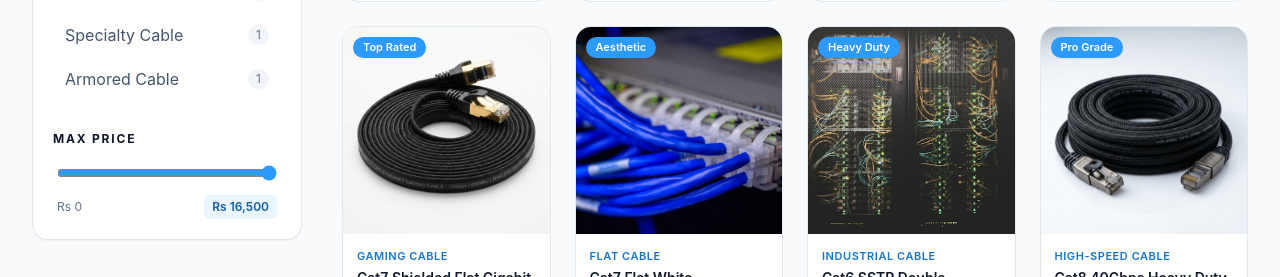
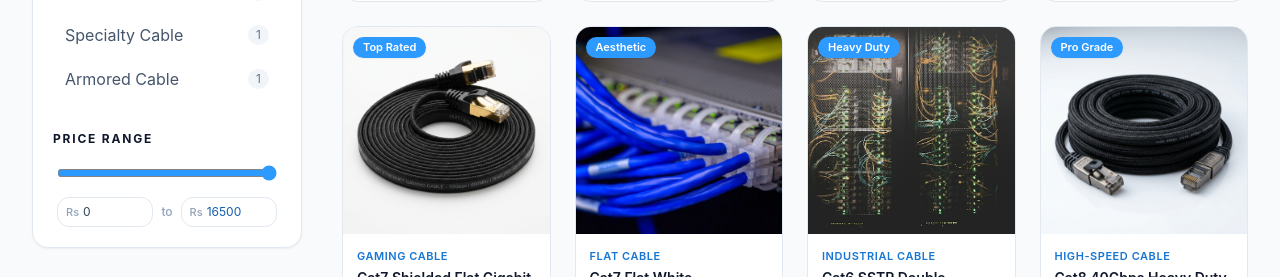
Before and after one commit to ammarlogicslabs-dev/wasooli-store, a React (Vite) app: page /shop in a window 1280 px wide. Shown: the part 880-1157 px from the top of the page. Built offline with nearby package versions, Linux system fonts and the light colour scheme.

Commit message:
update shop

```diff
--- a/index.html
+++ b/index.html
@@ -2,9 +2,9 @@
 <html lang="en">
   <head>
     <meta charset="UTF-8" />
-    <link rel="icon" type="image/svg+xml" href="/favicon.svg" />
+    <link rel="icon" type="image/png" href="/icon.png" />
     <meta name="viewport" content="width=device-width, initial-scale=1.0" />
-    <title>wasooli-store</title>
+    <title>Wasooli Store</title>
   </head>
   <body>
     <div id="root"></div>
--- a/src/pages/Shop.jsx
+++ b/src/pages/Shop.jsx
@@ -50,6 +50,7 @@ export default function Shop() {
     };
   }, []);
 
+  const [minPriceLimit, setMinPriceLimit] = useState(minPrice);
   const [priceLimit, setPriceLimit] = useState(maxPrice);
 
   const categories = useMemo(
@@ -67,6 +68,8 @@ export default function Shop() {
 
   const filteredProducts = useMemo(() => {
     const query = search.trim().toLowerCase();
+    const min = minPriceLimit === "" ? minPrice : Number(minPriceLimit);
+    const max = priceLimit === "" ? maxPrice : Number(priceLimit);
 
     let result = products.filter((product) => {
       const matchesSearch =
@@ -76,7 +79,8 @@ export default function Shop() {
       const matchesCategory =
         category === "All" || product.category === category;
 
-      const matchesPrice = Number(product.price) <= priceLimit;
+      const price = Number(product.price);
+      const matchesPrice = price >= min && price <= max;
 
       return matchesSearch && matchesCategory && matchesPrice;
     });
@@ -92,7 +96,7 @@ export default function Shop() {
     }
 
     return result;
-  }, [search, category, sort, priceLimit]);
+  }, [search, category, sort, minPriceLimit, priceLimit, minPrice, maxPrice]);
 
   useEffect(() => {
     document.title = "Shop | Wasooli Store";
@@ -100,7 +104,7 @@ export default function Shop() {
 
   useEffect(() => {
     setVisibleCount(PAGE_SIZE);
-  }, [search, category, sort, priceLimit]);
+  }, [search, category, sort, minPriceLimit, priceLimit]);
   useEffect(() => {
     document.body.style.overflow = filtersOpen ? "hidden" : "";
     return () => {
@@ -111,7 +115,9 @@ export default function Shop() {
   const visibleProducts = filteredProducts.slice(0, visibleCount);
   const hasMore = visibleCount < filteredProducts.length;
 
-  const priceActive = priceLimit < maxPrice;
+  const priceActive =
+    (minPriceLimit !== "" && Number(minPriceLimit) > minPrice) ||
+    (priceLimit !== "" && Number(priceLimit) < maxPrice);
   const activeFilters = [
     category !== "All" && {
       key: "category",
@@ -120,8 +126,16 @@ export default function Shop() {
     },
     priceActive && {
       key: "price",
-      label: `Up to ${formatPrice(priceLimit)}`,
-      clear: () => setPriceLimit(maxPrice),
+      label:
+        minPriceLimit > minPrice && priceLimit < maxPrice
+          ? `${formatPrice(minPriceLimit)} – ${formatPrice(priceLimit)}`
+          : minPriceLimit > minPrice
+          ? `From ${formatPrice(minPriceLimit)}`
+          : `Up to ${formatPrice(priceLimit)}`,
+      clear: () => {
+        setMinPriceLimit(minPrice);
+        setPriceLimit(maxPrice);
+      },
     },
     search.trim() && {
       key: "search",
@@ -133,6 +147,7 @@ export default function Shop() {
   const clearAll = () => {
     setSearch("");
     setCategory("All");
+    setMinPriceLimit(minPrice);
     setPriceLimit(maxPrice);
   };
 
@@ -153,16 +168,14 @@ export default function Shop() {
                     setCategory(item);
                     if (filtersOpen) setFiltersOpen(false);
                   }}
-                  className={`flex w-full cursor-pointer items-center justify-between rounded-lg px-3 py-2 text-xs sm:text-sm transition ${
-                    active
+                  className={`flex w-full cursor-pointer items-center justify-between rounded-lg px-3 py-2 text-xs sm:text-sm transition ${active
                       ? "bg-brand-50 font-semibold text-brand-700"
                       : "text-slate-600 hover:bg-slate-100 hover:text-slate-900"
                     }`}
                 >
                   <span className="truncate pr-2">{item}</span>
                   <span
-                    className={`shrink-0 rounded-full px-2 py-0.5 text-[11px] sm:text-xs ${
-                      active
+                    className={`shrink-0 rounded-full px-2 py-0.5 text-[11px] sm:text-xs ${active
                         ? "bg-brand-500 text-white"
                         : "bg-slate-100 text-slate-500"
                       }`}
@@ -178,39 +191,69 @@ export default function Shop() {
 
       <div>
         <h3 className="text-xs font-bold uppercase tracking-[0.15em] text-slate-900">
-          Max Price
+          Price Range
         </h3>
         <div className="mt-3 sm:mt-4 px-1">
           <input
             type="range"
             min={minPrice}
             max={maxPrice}
-            value={priceLimit}
+            value={priceLimit === "" ? maxPrice : priceLimit}
             onChange={(event) => setPriceLimit(Number(event.target.value))}
             aria-label="Maximum price"
             className="w-full cursor-pointer accent-brand-500"
           />
-          <div className="mt-2 flex items-center justify-between text-xs text-slate-500">
-            <span>{formatPrice(minPrice)}</span>
-            <span className="rounded-md bg-brand-50 px-2 py-1 font-semibold text-brand-700">
-              {formatPrice(priceLimit)}
-            </span>
+          <div className="mt-2.5 flex items-center justify-between gap-2 text-xs">
+            <div className="flex flex-1 items-center gap-1 rounded-xl border border-slate-200 bg-white px-2 py-1.5 focus-within:border-brand-500 focus-within:ring-2 focus-within:ring-brand-100">
+              <span className="text-[11px] font-medium text-slate-400">Rs</span>
+              <input
+                type="text"
+                inputMode="numeric"
+                value={minPriceLimit}
+                onChange={(e) => {
+                  const val = e.target.value.replace(/[^0-9]/g, "");
+                  setMinPriceLimit(val === "" ? "" : Number(val));
+                }}
+                onBlur={() => {
+                  if (minPriceLimit === "" || Number(minPriceLimit) < minPrice) {
+                    setMinPriceLimit(minPrice);
+                  }
+                }}
+                placeholder={minPrice.toString()}
+                aria-label="Minimum price"
+                className="w-full text-xs font-semibold text-slate-700 outline-none [appearance:textfield] [&::-webkit-inner-spin-button]:appearance-none"
+              />
+            </div>
+
+            <span className="text-slate-400 font-medium">to</span>
+
+            <div className="flex flex-1 items-center gap-1 rounded-xl border border-slate-200 bg-white px-2 py-1.5 focus-within:border-brand-500 focus-within:ring-2 focus-within:ring-brand-100">
+              <span className="text-[11px] font-medium text-slate-400">Rs</span>
+              <input
+                type="text"
+                inputMode="numeric"
+                value={priceLimit}
+                onChange={(e) => {
+                  const val = e.target.value.replace(/[^0-9]/g, "");
+                  setPriceLimit(val === "" ? "" : Number(val));
+                }}
+                onBlur={() => {
+                  if (priceLimit === "" || Number(priceLimit) > maxPrice) {
+                    setPriceLimit(maxPrice);
+                  } else if (Number(priceLimit) < Number(minPriceLimit || minPrice)) {
+                    setPriceLimit(minPriceLimit || minPrice);
+                  }
+                }}
+                placeholder={maxPrice.toString()}
+                aria-label="Maximum price"
+                className="w-full text-xs font-semibold text-brand-700 outline-none [appearance:textfield] [&::-webkit-inner-spin-button]:appearance-none"
+              />
+            </div>
           </div>
         </div>
       </div>
 
-      {activeFilters.length > 0 && (
-        <button
-          type="button"
-          onClick={() => {
-            clearAll();
-            if (filtersOpen) setFiltersOpen(false);
-          }}
-          className="w-full cursor-pointer rounded-xl border border-slate-200 bg-white px-4 py-2.5 text-xs sm:text-sm font-semibold text-slate-700 transition hover:border-brand-500 hover:text-brand-600"
-        >
-          Reset all filters
-        </button>
-      )}
+
     </div>
   );
 
@@ -219,7 +262,7 @@ export default function Shop() {
       {/* Hero */}
       <section className="relative overflow-hidden border-b border-brand-100 bg-gradient-to-br from-brand-50 via-white to-white">
         <div className="pointer-events-none absolute -right-24 -top-24 h-72 w-72 rounded-full bg-brand-100/60 blur-3xl" />
-        <div className="relative mx-auto max-w-7xl 2xl:max-w-[1536px] px-4 py-8 sm:px-6 sm:py-12 lg:px-8 lg:py-14">
+        <div className="relative mx-auto max-w-8xl 2xl:max-w-[1536px] px-4 py-8 sm:px-6 sm:py-12 lg:px-8 lg:py-14">
           <nav aria-label="Breadcrumb" className="text-xs text-slate-500">
             <span className="hover:text-brand-600">Home</span>
             <span className="mx-2">/</span>
@@ -243,7 +286,7 @@ export default function Shop() {
 
       {/* Trust bar */}
       <section className="border-b border-slate-200 bg-white">
-        <div className="mx-auto grid max-w-7xl 2xl:max-w-[1536px] grid-cols-2 gap-3 px-4 py-3 sm:gap-4 sm:px-6 sm:py-4 lg:grid-cols-4 lg:px-8">
+        <div className="mx-auto grid max-w-8xl 2xl:max-w-[1536px] grid-cols-2 gap-3 px-4 py-3 sm:gap-4 sm:px-6 sm:py-4 lg:grid-cols-4 lg:px-8">
           {TRUST.map(({ icon: Icon, title, text }) => (
             <div key={title} className="flex items-center gap-2.5 sm:gap-3">
               <span className="flex h-9 w-9 sm:h-10 sm:w-10 shrink-0 items-center justify-center rounded-full bg-brand-50 text-brand-600">
@@ -263,7 +306,7 @@ export default function Shop() {
         </div>
       </section>
 
-      <section className="mx-auto max-w-7xl 2xl:max-w-[1536px] px-4 py-6 sm:px-6 sm:py-8 lg:px-8">
+      <section className="mx-auto max-w-8xl 2xl:max-w-[1536px] px-4 py-6 sm:px-6 sm:py-8 lg:px-8">
         <div className="lg:grid lg:grid-cols-[250px_1fr] lg:gap-8 xl:grid-cols-[270px_1fr] xl:gap-10">
           {/* Desktop sidebar */}
           <aside className="hidden lg:block">
@@ -344,8 +387,7 @@ export default function Shop() {
                     key={item}
                     type="button"
                     onClick={() => setCategory(item)}
-                    className={`shrink-0 whitespace-nowrap cursor-pointer rounded-full px-3 py-1 text-xs sm:text-sm font-medium transition ${
-                      category === item
+                    className={`shrink-0 whitespace-nowrap cursor-pointer rounded-full px-3 py-1 text-xs sm:text-sm font-medium transition ${category === item
                         ? "bg-brand-500 text-white shadow-xs"
                         : "border border-slate-200 bg-white text-slate-600 hover:border-brand-500 hover:text-brand-600"
                       }`}
@@ -408,8 +450,7 @@ export default function Shop() {
                     <div
                       className="h-full rounded-full bg-brand-500 transition-all"
                       style={{
-                        width: `${
-                          (visibleProducts.length / filteredProducts.length) *
+                        width: `${(visibleProducts.length / filteredProducts.length) *
                           100
                           }%`,
                       }}
@@ -459,20 +500,17 @@ export default function Shop() {
 
       {/* Mobile filter drawer */}
       <div
-        className={`fixed inset-0 z-50 lg:hidden transition-all duration-300 ${
-          filtersOpen ? "visible" : "invisible pointer-events-none"
+        className={`fixed inset-0 z-50 lg:hidden transition-all duration-300 ${filtersOpen ? "visible" : "invisible pointer-events-none"
           }`}
         aria-hidden={!filtersOpen}
       >
         <div
           onClick={() => setFiltersOpen(false)}
-          className={`absolute inset-0 cursor-pointer bg-slate-900/50 backdrop-blur-xs transition-opacity duration-300 ${
-            filtersOpen ? "opacity-100" : "opacity-0"
+          className={`absolute inset-0 cursor-pointer bg-slate-900/50 backdrop-blur-xs transition-opacity duration-300 ${filtersOpen ? "opacity-100" : "opacity-0"
             }`}
         />
         <aside
-          className={`absolute inset-y-0 left-0 flex w-[85vw] max-w-xs sm:max-w-sm flex-col bg-white shadow-2xl transition-transform duration-300 ease-out ${
-            filtersOpen ? "translate-x-0" : "-translate-x-full"
+          className={`absolute inset-y-0 left-0 flex w-[85vw] max-w-xs sm:max-w-sm flex-col bg-white shadow-2xl transition-transform duration-300 ease-out ${filtersOpen ? "translate-x-0" : "-translate-x-full"
             }`}
         >
           <div className="flex items-center justify-between border-b border-slate-200 px-5 py-4">
```
Also changed, not shown: src/pages/ProductDetails.jsx (+5 -5 lines), public/icon.png (added). Lines whose indentation alone changed are shown as unchanged.
